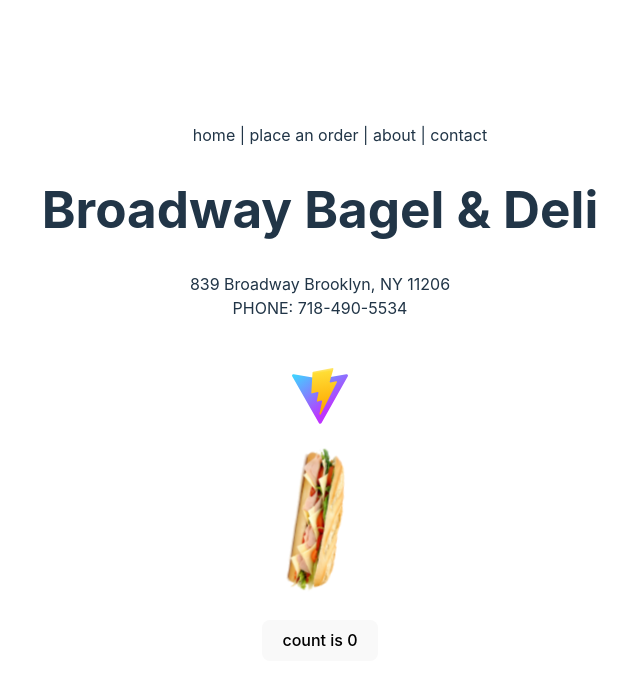
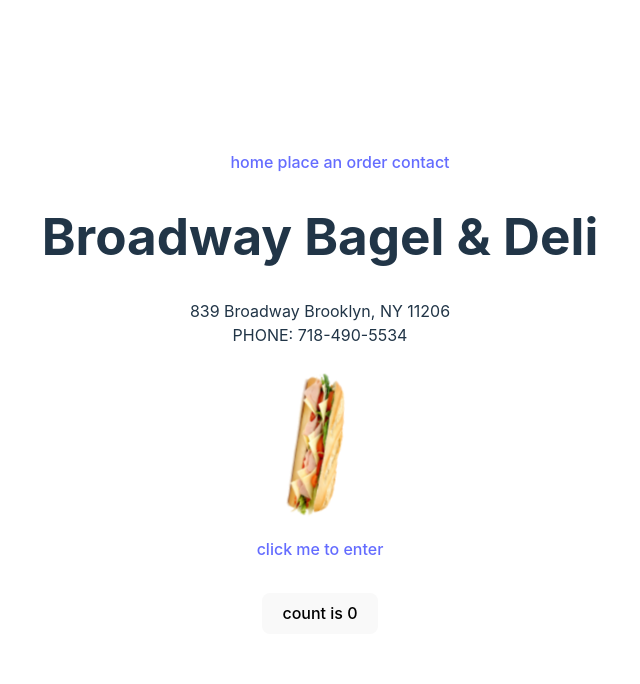
Before and after one commit to cherch173/broadwaybodega, a React (Vite) app in the folder broadwaybagel/: page / in a window 1280 px wide. Shown: the top 684 px of the page, without its empty margins (320-960 px from the left). Built offline with nearby package versions, Linux system fonts and the light colour scheme.

Commit message:
home page and routes

```diff
--- a/broadwaybagel/src/App.jsx
+++ b/broadwaybagel/src/App.jsx
@@ -1,10 +1,16 @@
-import { useState } from 'react'
+import { useState, useRef, useEffect } from 'react'
+import { Route, Routes } from 'react-router-dom'
+import Home from './pages/Home'
 import viteLogo from '/vite.svg'
 import Nav from './components/Nav'
 import './App.css'
 
 function App() {
+  const getYear = () => {
+    return new Date().getUTCFullYear()
+  }
   const [count, setCount] = useState(0)
+
 
   return (
     <>
@@ -12,24 +18,11 @@ function App() {
         <header>
           <Nav />
         </header>
-        <h1>Broadway Bagel & Deli</h1>
-        <p>
-          839 Broadway Brooklyn, NY 11206
-          <br />
-          PHONE: 718-490-5534
-        </p>
-        <a href="https://vitejs.dev" target="_blank">
-          <img src={viteLogo} className="logo" alt="Vite logo" />
-        </a>
-        <br />
-        <a href="https://react.dev" target="_blank">
-          <img src="public/bodega_sando.png" className="logo sando" alt="React logo" />
-        </a>
-      </div>
-      <div className="card">
-        <button onClick={() => setCount((count) => count + 1)}>
-          count is {count}
-        </button>
+        <main>
+          <Routes>
+            <Route path="/" element={<Home />}/>
+          </Routes>
+        </main>
       </div>
     </>
   )
--- a/broadwaybagel/src/components/Nav.jsx
+++ b/broadwaybagel/src/components/Nav.jsx
@@ -1,12 +1,15 @@
 import React from 'react'
 import { Link } from 'react-router-dom'
+import { useState } from 'react'
 
 const Nav = () => {
     return (
-        <div>
+        <div className="nav">
             <nav>
                 <ul>
-                    home | place an order | about | contact
+                    <Link to="/">home </Link>
+                    <Link to="/order">place an order </Link>
+                    <Link to="/contact">contact </Link>
                 </ul>
             </nav>
         </div>
--- /dev/null
+++ b/broadwaybagel/src/pages/Home.jsx
@@ -0,0 +1,39 @@
+import React from 'react'
+import { useState, useRef } from 'react'
+import { Link } from 'react-router-dom'
+
+const Home = () => {
+    const getYear = () => {
+        return new Date().getUTCFullYear()
+      }
+      const [count, setCount] = useState(0)
+
+
+    return (
+        <div>
+            <h1>Broadway Bagel & Deli</h1>
+            <p>
+                839 Broadway Brooklyn, NY 11206
+                <br />
+                PHONE: 718-490-5534
+            </p>
+            <a href="https://www.youtube.com/watch?v=dQw4w9WgXcQ" target="_blank">
+                {/* <img src={viteLogo} className="logo" alt="Vite logo" /> */}
+            </a>
+            <br />
+            <a href="https://www.youtube.com/watch?v=dQw4w9WgXcQ" target="_blank">
+                <img src="public/bodega_sando.png" className="logo sando" alt="React logo" />
+                <br />
+                <br />
+                <figcaption>click me to enter</figcaption>
+            </a>
+            <div className="card">
+                <button onClick={() => setCount((count) => count + 1)}>
+                    count is {count}
+                </button>
+            </div>
+        </div>
+    )
+}
+
+export default Home
```
